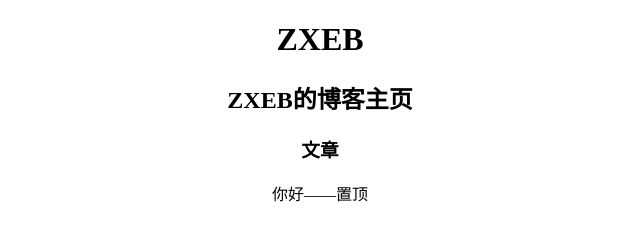
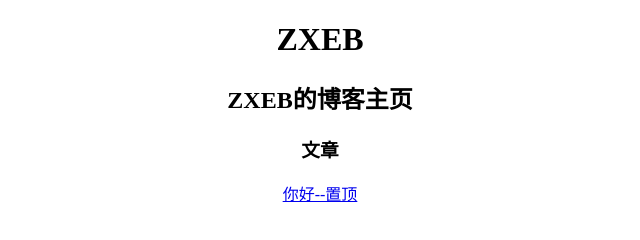
Before and after one commit to ZXEB/bk, a plain HTML site: page index.html in a window 1280 px wide. Shown: the whole page, without its empty margins (320-960 px from the left). Drawn offline with Linux system fonts and the light colour scheme.

Commit message:
Update index.html

```diff
--- a/index.html
+++ b/index.html
@@ -35,7 +35,9 @@
      <h1>ZXEB</h1>
     <h2>ZXEB的博客主页</h2>
      <h3>文章</h3>
-     <p>你好——置顶</p>
+     <a href="https://zxeb.github.io/bk/nihao">你好--置顶</a>
+
+</p>
 </element>
 
 
```
